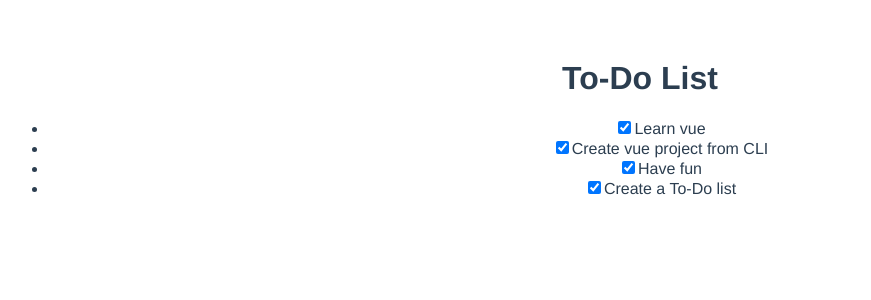
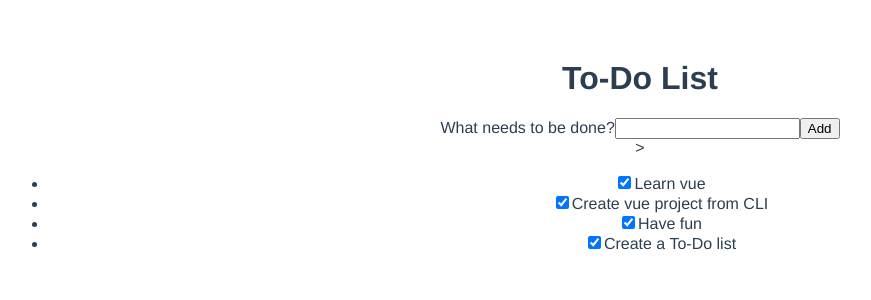
Before and after one commit to perriDplatypus/moz-todo-vue, a Vue app: page / in a window 1280 px wide. Shown: the top 300 px of the page, without its empty margins (0-871 px from the left). Built offline with nearby package versions, Linux system fonts and the light colour scheme.

Commit message:
commit 2

```diff
--- a/src/App.vue
+++ b/src/App.vue
@@ -1,6 +1,7 @@
 <template>
 	<div id="app">
 		<h1>To-Do List</h1>
+		<to-do-form></to-do-form>>
 		<ul>
 			<li v-for="item in ToDoItems" :key="item.id">
 				<to-do-item :label="item.label" :done="true" :id="item.id"></to-do-item>
@@ -12,11 +13,13 @@
 <script>
 
 import ToDoItem from './components/ToDoItem.vue';
+import ToDoForm from './components/ToDoForm.vue';
 
 export default {
 	name: "app",
 	components: {
 		ToDoItem,
+		ToDoForm,
 	},
 	data() {
 		return {
--- /dev/null
+++ b/src/components/ToDoForm.vue
@@ -0,0 +1,21 @@
+<template>
+	<form @submit="onSubmit">
+		<label for="new-todo-input">What needs to be done?</label>
+		<input
+			type="text"
+			id="new-todo-input"
+			name="new-todo"
+			autocomplete="off" />
+		<button type="submit">Add</button>
+	</form>
+</template>
+
+<script>
+	export default {
+		methods:{
+			onSubmit() {
+				console.log("Form Submitted")
+			}
+		},
+	};
+</script>
```
